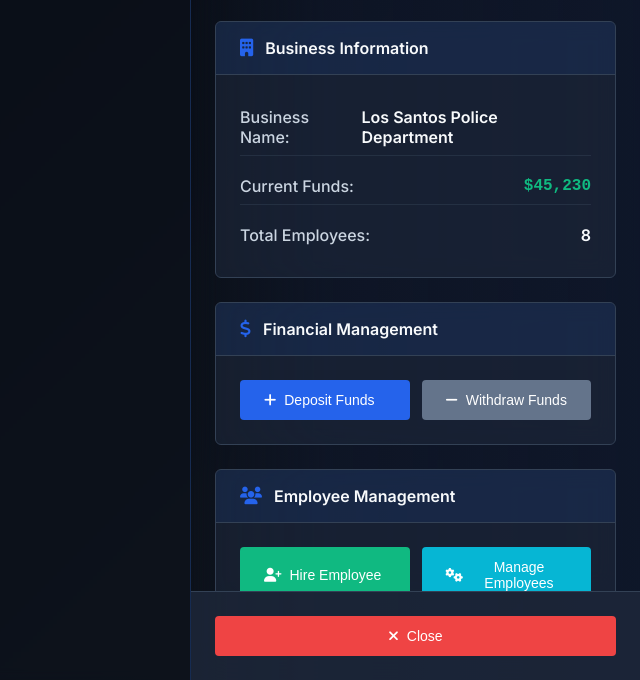
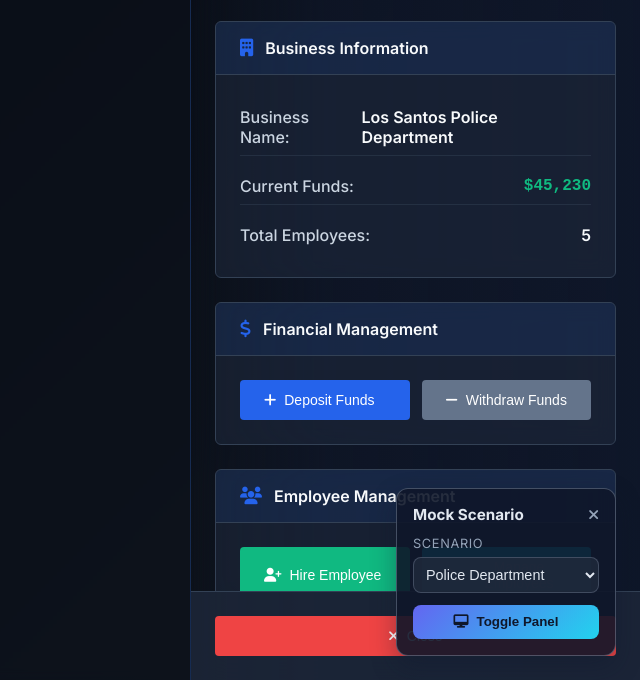
Before and after one commit to JericoFX/advance-manager, a plain HTML site: page ui/index.html in a window 1280 px wide. Shown: the part 120-800 px from the top of the page, without its empty margins (640-1280 px from the left). Drawn offline with nearby package versions, Linux system fonts and the light colour scheme.

Commit message:
Add mock data support for browser UI testing

```diff
--- a/ui/js/main.js
+++ b/ui/js/main.js
@@ -188,15 +188,29 @@ const BusinessManager = {
     },
 
     showEmployeesList() {
-        // Simular lista de empleados
-        const employees = [
-            { id: 1, name: 'Jane Smith', grade: 2, wage: 45 },
-            { id: 2, name: 'Bob Johnson', grade: 1, wage: 35 },
-            { id: 3, name: 'Alice Brown', grade: 3, wage: 55 }
-        ];
+        if (typeof EmployeeManager !== 'undefined' && typeof EmployeeManager.showEmployeesList === 'function') {
+            EmployeeManager.showEmployeesList();
+            return;
+        }
 
+        // Fallback rápido en caso de que EmployeeManager no esté disponible
+        const employees = typeof this.getSyncedEmployees === 'function'
+            ? this.getSyncedEmployees()
+            : [];
         let body = '<div class="employees-list">';
 
+        if (employees.length === 0) {
+            body += `
+                <div style="
+                    text-align: center;
+                    padding: 2rem;
+                    color: var(--text-muted);
+                ">
+                    <i class="fas fa-user-slash" style="font-size: 2rem; margin-bottom: 1rem;"></i>
+                    <p>No employees found</p>
+                </div>
+            `;
+        } else {
             employees.forEach(emp => {
                 body += `
                     <div class="employee-item" style="
@@ -224,6 +238,7 @@ const BusinessManager = {
                     </div>
                 `;
             });
+        }
 
         body += '</div>';
 
@@ -350,17 +365,94 @@ const BusinessManager = {
         }
     },
 
+    applyBusinessData(business = {}) {
+        const jobLabel = business.jobLabel || business.job_name || business.jobName || 'Business';
+        $('#jobTitle span').text(jobLabel);
+
+        if (business.name) {
+            $('#businessName').text(business.name);
+        }
+
+        if (Number.isFinite(business.funds)) {
+            this.updateFunds(business.funds);
+        } else if (typeof business.funds === 'string') {
+            $('#businessFunds').text(business.funds);
+        }
+
+        const employeesFromState = typeof this.getSyncedEmployees === 'function'
+            ? this.getSyncedEmployees()
+            : [];
+        const employees = Array.isArray(business.employees)
+            ? business.employees
+            : (Array.isArray(employeesFromState) ? employeesFromState : []);
+
+        if (Array.isArray(business.employees) && typeof this.setSyncedEmployees === 'function') {
+            this.setSyncedEmployees(business.employees);
+        }
+
+        this.updateEmployeeCount(Array.isArray(employees) ? employees.length : 0);
+
+        const userRole = $('#userRole');
+        const roleBadge = userRole.find('.role-badge');
+        const userName = userRole.find('.user-name');
+
+        const roleFromData = (business.user && business.user.role) || business.role || (business.isBoss ? 'boss' : null);
+        const normalizedRole = roleFromData ? roleFromData.toString().toLowerCase() : null;
+
+        roleBadge.removeClass('boss employee viewer');
+
+        if (normalizedRole) {
+            roleBadge.addClass(normalizedRole);
+            roleBadge.text(normalizedRole.toUpperCase());
+        } else {
+            roleBadge.addClass('viewer');
+            roleBadge.text('VIEWER');
+        }
+
+        if (business.user && business.user.name) {
+            userName.text(business.user.name);
+        } else if (business.userName) {
+            userName.text(business.userName);
+        }
+    },
+
+    getDefaultMockBusiness() {
+        return {
+            jobLabel: 'Police Department',
+            jobName: 'police',
+            name: 'Los Santos Police Department',
+            funds: 45230,
+            employees: [
+                { id: 1, name: 'Jane Smith', citizenid: 'DEF67890', grade: 2, wage: 45 },
+                { id: 2, name: 'Bob Johnson', citizenid: 'GHI01234', grade: 1, wage: 35 },
+                { id: 3, name: 'Alice Brown', citizenid: 'JKL56789', grade: 3, wage: 55 }
+            ],
+            user: {
+                name: 'John Doe',
+                role: 'boss'
+            }
+        };
+    },
+
+    getWageForGrade(grade) {
+        if (!Number.isInteger(grade) || typeof BusinessAPI === 'undefined' || typeof BusinessAPI.getGrades !== 'function') {
+            return null;
+        }
+
+        const gradeInfo = BusinessAPI.getGrades().find(g => g.value === grade);
+        return gradeInfo && Number.isFinite(gradeInfo.wage) ? gradeInfo.wage : null;
+    },
+
     loadMockData() {
-        // Simular datos de prueba
-        $('#jobTitle span').text('Police Department');
-        $('#businessName').text('Los Santos Police Department');
-        $('#businessFunds').text('$45,230');
-        $('#totalEmployees').text('8');
+        if (typeof MockData !== 'undefined' && MockData.isActive) {
+            const business = MockData.getBusiness();
+            if (business) {
+                this.applyBusinessData(business);
+                return;
+            }
+        }
 
-        // Simular rol de usuario
-        const userRole = $('#userRole');
-        userRole.find('.role-badge').addClass('boss').text('BOSS');
-        userRole.find('.user-name').text('John Doe');
+        this.applyBusinessData(this.getDefaultMockBusiness());
     },
 
     getNearestPlayer() {
--- /dev/null
+++ b/ui/js/mock-data.js
@@ -0,0 +1,239 @@
+const MockData = {
+    isActive: typeof GetParentResourceName === 'undefined',
+    currentScenarioKey: 'police_department',
+    scenarios: {
+        police_department: {
+            label: 'Police Department',
+            business: {
+                jobLabel: 'Police Department',
+                jobName: 'police',
+                name: 'Los Santos Police Department',
+                funds: 45230,
+                owner: 'ABC12345',
+                user: {
+                    name: 'John Doe',
+                    role: 'boss'
+                },
+                employees: [
+                    { id: 1, name: 'Jane Smith', citizenid: 'DEF67890', grade: 2, wage: 45 },
+                    { id: 2, name: 'Bob Johnson', citizenid: 'GHI01234', grade: 1, wage: 35 },
+                    { id: 3, name: 'Alice Brown', citizenid: 'JKL56789', grade: 3, wage: 55 },
+                    { id: 4, name: 'Carlos Ortega', citizenid: 'MNO13579', grade: 4, wage: 75 },
+                    { id: 5, name: 'Sofia Navarro', citizenid: 'PQR24680', grade: 1, wage: 35 }
+                ]
+            }
+        },
+        ambulance: {
+            label: 'Ambulance Service',
+            business: {
+                jobLabel: 'Ambulance Service',
+                jobName: 'ambulance',
+                name: 'Central Medical Services',
+                funds: 78560,
+                owner: 'XYZ90210',
+                user: {
+                    name: 'Emily Clark',
+                    role: 'boss'
+                },
+                employees: [
+                    { id: 11, name: 'Liam Johnson', citizenid: 'EMS00123', grade: 3, wage: 62 },
+                    { id: 12, name: 'Ava Martinez', citizenid: 'EMS00456', grade: 2, wage: 48 },
+                    { id: 13, name: 'Noah Williams', citizenid: 'EMS00789', grade: 1, wage: 35 },
+                    { id: 14, name: 'Olivia Brown', citizenid: 'EMS00999', grade: 4, wage: 75 }
+                ]
+            }
+        },
+        taxi: {
+            label: 'Taxi Company',
+            business: {
+                jobLabel: 'Downtown Cab Co.',
+                jobName: 'taxi',
+                name: 'Downtown Cab Co.',
+                funds: 18240,
+                owner: 'CAB33445',
+                user: {
+                    name: 'Miguel Torres',
+                    role: 'employee'
+                },
+                employees: [
+                    { id: 21, name: 'Gabriela Cruz', citizenid: 'CAB00111', grade: 2, wage: 32 },
+                    { id: 22, name: 'Hector Alvarez', citizenid: 'CAB00222', grade: 1, wage: 28 },
+                    { id: 23, name: 'Valentina Rios', citizenid: 'CAB00333', grade: 3, wage: 36 }
+                ]
+            }
+        }
+    },
+
+    applyScenario(key) {
+        if (!this.isActive) {
+            return null;
+        }
+
+        const scenario = this.scenarios[key];
+        if (!scenario) {
+            console.warn(`[MockData] Scenario "${key}" not found.`);
+            return null;
+        }
+
+        this.currentScenarioKey = key;
+        const businessClone = JSON.parse(JSON.stringify(scenario.business));
+        BusinessAPI.currentBusiness = businessClone;
+
+        if (typeof BusinessManager !== 'undefined' && typeof BusinessManager.applyBusinessData === 'function') {
+            BusinessManager.applyBusinessData(businessClone);
+        }
+
+        return businessClone;
+    },
+
+    getBusiness() {
+        if (!this.isActive) {
+            return null;
+        }
+
+        if (!BusinessAPI.currentBusiness || !BusinessAPI.currentBusiness.name) {
+            return this.applyScenario(this.currentScenarioKey);
+        }
+
+        return JSON.parse(JSON.stringify(BusinessAPI.currentBusiness));
+    },
+
+    init() {
+        if (!this.isActive) {
+            return;
+        }
+
+        this.applyScenario(this.currentScenarioKey);
+        this.injectDevToolbar();
+        this.setupKeyboardShortcuts();
+
+        console.info('%cMock data mode enabled for Business Manager UI', 'color: #38bdf8; font-weight: bold;');
+        console.info('Use the floating toolbar or press Ctrl+Alt+M to toggle the panel.');
+    },
+
+    injectDevToolbar() {
+        if (this.toolbar || typeof $ === 'undefined') {
+            return;
+        }
+
+        const options = Object.entries(this.scenarios)
+            .map(([key, scenario]) => `<option value="${key}" ${key === this.currentScenarioKey ? 'selected' : ''}>${scenario.label}</option>`)
+            .join('');
+
+        const toolbar = $(`
+            <div class="mock-data-toolbar" style="
+                position: fixed;
+                bottom: 1.5rem;
+                right: 1.5rem;
+                background: rgba(15, 23, 42, 0.9);
+                border: 1px solid rgba(148, 163, 184, 0.4);
+                border-radius: 12px;
+                padding: 1rem;
+                display: flex;
+                flex-direction: column;
+                gap: 0.75rem;
+                color: #e2e8f0;
+                font-family: 'Inter', sans-serif;
+                z-index: 9999;
+                width: 220px;
+                box-shadow: 0 10px 25px rgba(15, 23, 42, 0.35);
+            ">
+                <div style="display: flex; align-items: center; justify-content: space-between;">
+                    <strong style="font-size: 0.95rem;">Mock Scenario</strong>
+                    <button type="button" class="mock-close" style="
+                        background: transparent;
+                        border: none;
+                        color: #94a3b8;
+                        cursor: pointer;
+                        font-size: 0.9rem;
+                    ">
+                        <i class="fas fa-times"></i>
+                    </button>
+                </div>
+                <label style="display: flex; flex-direction: column; gap: 0.35rem; font-size: 0.8rem; text-transform: uppercase; letter-spacing: 0.05em; color: #94a3b8;">
+                    Scenario
+                    <select class="mock-scenario-select" style="
+                        background: rgba(30, 41, 59, 0.9);
+                        border: 1px solid rgba(148, 163, 184, 0.3);
+                        border-radius: 8px;
+                        padding: 0.5rem;
+                        color: #e2e8f0;
+                        font-size: 0.9rem;
+                    ">
+                        ${options}
+                    </select>
+                </label>
+                <button type="button" class="mock-toggle" style="
+                    display: flex;
+                    align-items: center;
+                    justify-content: center;
+                    gap: 0.5rem;
+                    background: linear-gradient(135deg, #6366f1, #22d3ee);
+                    border: none;
+                    border-radius: 8px;
+                    padding: 0.6rem 0.75rem;
+                    color: #0f172a;
+                    font-weight: 600;
+                    cursor: pointer;
+                    transition: transform 0.2s ease;
+                ">
+                    <i class="fas fa-desktop"></i>
+                    <span>Toggle Panel</span>
+                </button>
+            </div>
+        `);
+
+        toolbar.find('.mock-close').on('click', () => {
+            toolbar.toggleClass('collapsed');
+            const isCollapsed = toolbar.hasClass('collapsed');
+            toolbar.css('transform', isCollapsed ? 'translateY(calc(100% - 2.5rem))' : 'translateY(0)');
+        });
+
+        toolbar.find('.mock-scenario-select').on('change', (event) => {
+            this.applyScenario(event.target.value);
+        });
+
+        toolbar.find('.mock-toggle').on('click', () => {
+            if (typeof window.togglePanel === 'function') {
+                window.togglePanel();
+            } else if (typeof BusinessManager !== 'undefined') {
+                if (BusinessManager.isOpen) {
+                    BusinessManager.hidePanel();
+                } else {
+                    BusinessManager.showPanel();
+                }
+            }
+        });
+
+        $('body').append(toolbar);
+        this.toolbar = toolbar;
+    },
+
+    setupKeyboardShortcuts() {
+        if (typeof window === 'undefined') {
+            return;
+        }
+
+        window.addEventListener('keydown', (event) => {
+            if (!event.ctrlKey || !event.altKey || event.key.toLowerCase() !== 'm') {
+                return;
+            }
+
+            event.preventDefault();
+
+            if (typeof window.togglePanel === 'function') {
+                window.togglePanel();
+            }
+        });
+    }
+};
+
+window.MockData = MockData;
+
+if (MockData.isActive) {
+    MockData.applyScenario(MockData.currentScenarioKey);
+}
+
+$(document).ready(() => {
+    MockData.init();
+});
```
Also changed, not shown: ui/index.html (+1 -0 lines). Lines whose indentation alone changed are shown as unchanged.
